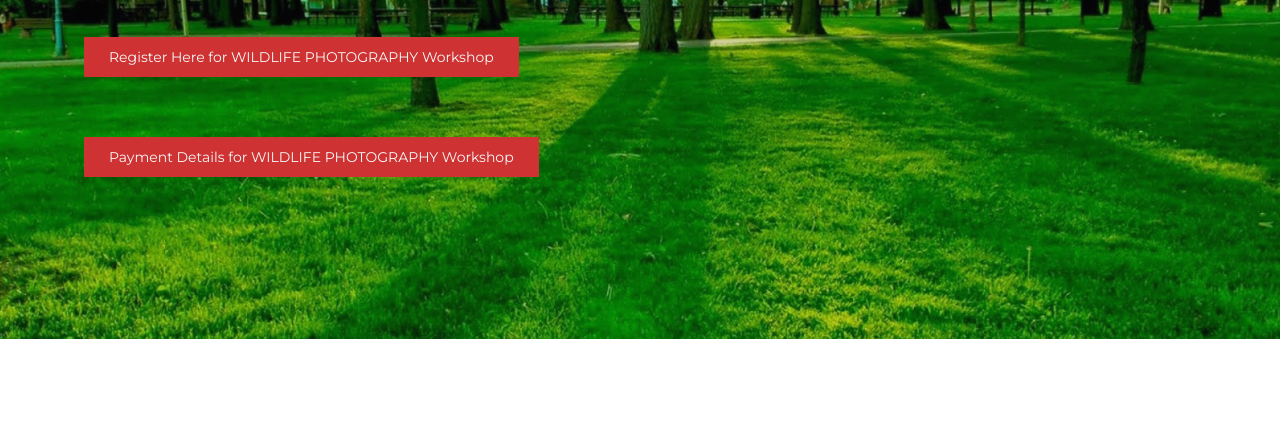
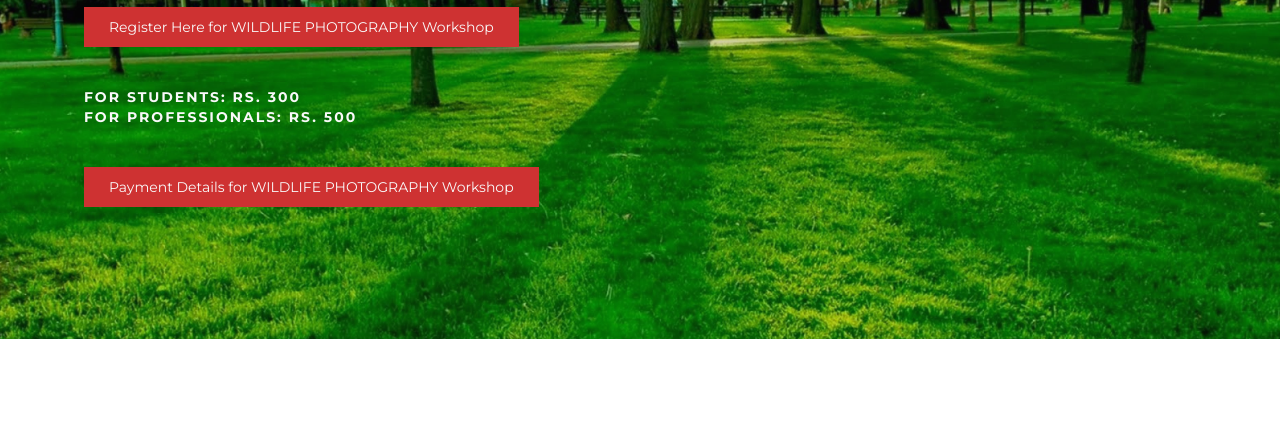
Before and after one commit to greenbrigade/greenbrigade.github.io, a plain HTML site: page index.html in a window 1280 px wide. Shown: the part 311-747 px from the top of the page. Drawn offline with Linux system fonts and the light colour scheme.

Commit message:
Add files via upload

```diff
--- a/index.html
+++ b/index.html
@@ -85,7 +85,11 @@ http://www.templatemo.com/tm-515-eatery
                                              <h3>Green Brigade of CEG present's</h3>
                                              <h1>ECOSUMMIT 2020</h1>
                                              <a href="https://docs.google.com/forms/d/e/1FAIpQLScIQS_YnjOV5_AfQYC2GnjXzjQYJ6BFVhM8IIoJgIBkxH4Zcg/viewform" class="section-btn btn btn-default smoothScroll">Register Here for WILDLIFE PHOTOGRAPHY Workshop</a>
-                                             <h1> </h1>
+                                             <h2> </h2>
+                                             <h3>For Students: Rs. 300</h3>
+                                             <h3>For Professionals: Rs. 500</h3>
+                                             <h2> </h2>
+                                             <h3> </h3>
                                               <a href="#wildlife-payment" class="section-btn btn btn-default smoothScroll">Payment Details for WILDLIFE PHOTOGRAPHY Workshop</a>
                                         </div>
                                    </div>
```
